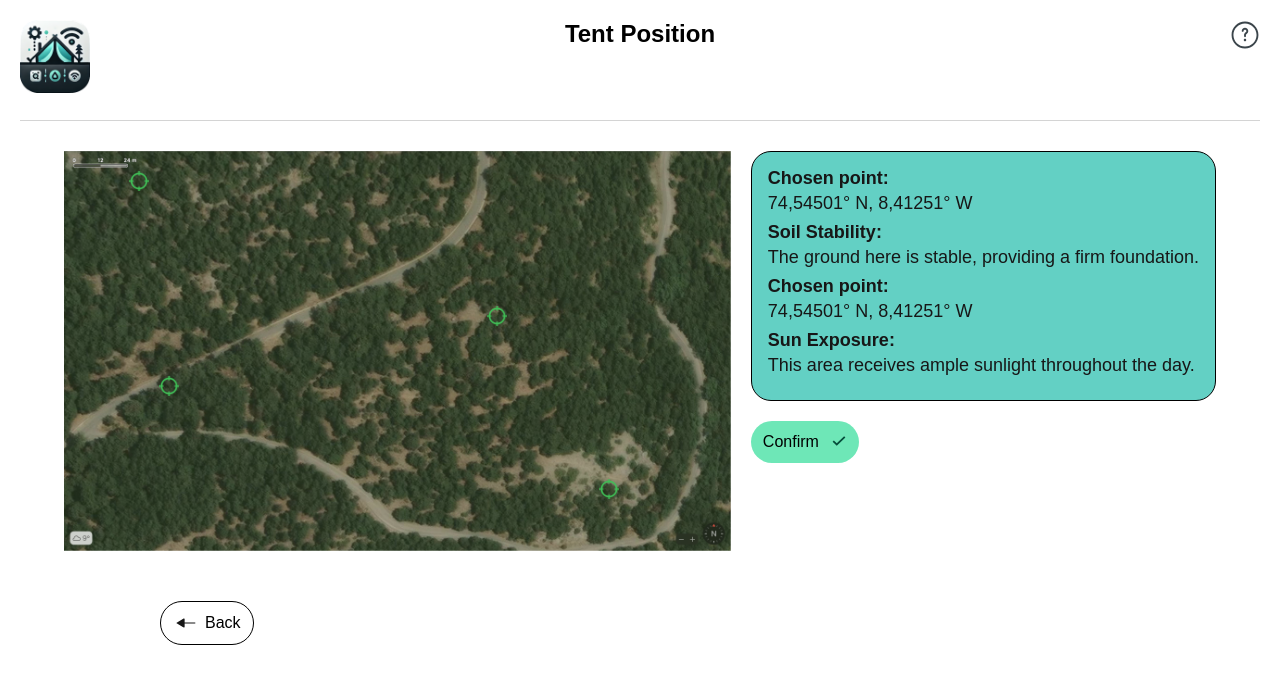
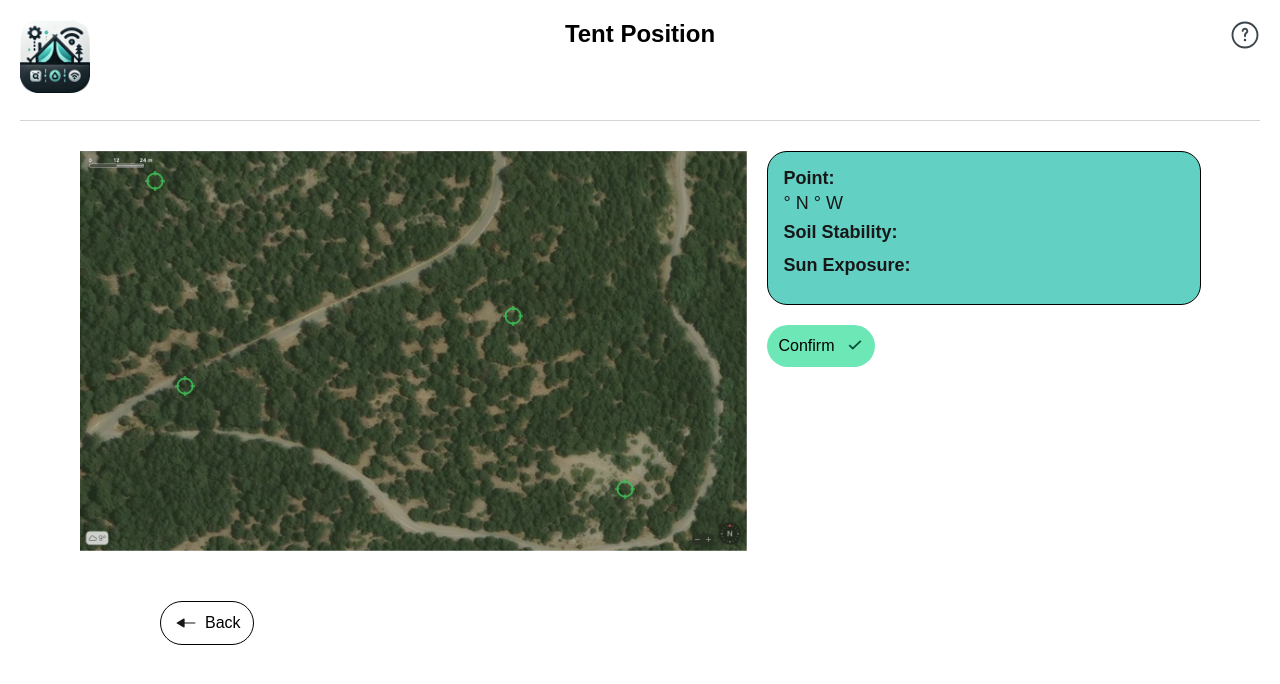
Before and after one commit to dimitry-lzs/hciWeb, a React app: page /tent-position in a window 1280 px wide. Shown: the top 684 px of the page. Built offline with nearby package versions, Linux system fonts and the light colour scheme.

Commit message:
progress

```diff
--- a/src/components/ConfirmButton/index.tsx
+++ b/src/components/ConfirmButton/index.tsx
@@ -16,9 +16,9 @@ export enum ButtonColor {
     Yellow = 'yellow',
 }
 
-export default function ConfirmButton({ text, icon, color }: { text: string; icon: ButtonIcon; color: ButtonColor }) {
+export default function ConfirmButton({ text, icon, color, onClick }: { text: string; icon: ButtonIcon; color: ButtonColor, onClick?: () => void }) {
     return (
-        <div className={`ConfirmButton ${color}`}>
+        <div className={`ConfirmButton ${color}`} onClick={onClick}>
             <div className="ConfirmButtonText">{text}</div>
             <div className={`ConfirmButtonIcon ${icon}`} />
         </div>
--- a/src/components/InfoContainer/InfoContainer.less
+++ b/src/components/InfoContainer/InfoContainer.less
@@ -9,6 +9,7 @@
     .InfoRow {
         font-size: 18px;
         padding-bottom: 8px;
+        width: 400px;
         .InfoLabel {
             font-weight: bold;
             padding-bottom: 4px;
--- a/src/pages/TentPosition/TentPosition.less
+++ b/src/pages/TentPosition/TentPosition.less
@@ -50,6 +50,14 @@
                     left: 535px;
                 }
             }
+
+            .chosenPoint {
+                position: absolute;
+                background: #68bd63;
+                height: 12px;
+                width: 12px;
+                border-radius: 6px;
+            }
         }
     }
 }
--- a/src/pages/TentPosition/index.tsx
+++ b/src/pages/TentPosition/index.tsx
@@ -1,4 +1,4 @@
-import React from 'react';
+import React, { useEffect, useState } from 'react';
 import { useNavigate } from 'react-router-dom';
 
 import Header from '../../components/Header';
@@ -9,28 +9,92 @@ import BackButton from '../../components/BackButton';
 
 import './TentPosition.less';
 
+interface Coordinates {
+    x: number | null,
+    y: number | null
+}
+
+function IndecentExposure(coordinates: Coordinates): string {
+    if (coordinates.x === null || coordinates.y === null) return '';
+    const value = coordinates.y % 150;
+    if (value < 50) return 'This area is very dark and cold. For mold and moss lovers.';
+    if (value < 100) return 'This area receives some sunlight. For those who like a bit of shade.';
+    if (value <= 150) return 'This area receives ample sunlight throughout the day. For sunburn lovers.';
+    return '';
+}
+
+function MentalStability(coordinates: Coordinates): string {
+    if (coordinates.x === null || coordinates.y === null) return '';
+    const value = coordinates.x % 150;
+    if (value < 50) return 'This area is very unstable. A swamp. For those who like to live dangerously.';
+    if (value < 100) return 'Earthquakes are common in this area. For people who can hold a balance.';
+    if (value <= 150) return 'This area is very stable. For those who are measuring their coffee with a thermometer before sipping it to avoid burns.';
+    return '';
+}
+
+function Map({ chosenCoordinates, hoverCoordinates, chooseCoordinates }: { chosenCoordinates: Coordinates, hoverCoordinates: (newCoordinates: Coordinates) => void, chooseCoordinates: (newCoordinates: Coordinates) => void }) {
+    useEffect(() => {
+        const SetCoordinates = (Setter: (newCoordinates: Coordinates) => void) => (event: MouseEvent) => Setter({
+            x: event.clientX - (event.currentTarget as HTMLElement).getBoundingClientRect().left,
+            y: event.clientY - (event.currentTarget as HTMLElement).getBoundingClientRect().top
+        });
+
+        const hoverHandler = SetCoordinates(hoverCoordinates);
+        const clickHandler = SetCoordinates(chooseCoordinates);
+
+        const map = document.getElementById('Map');
+        map?.addEventListener('mousemove', hoverHandler);
+        map?.addEventListener('click', clickHandler);
+
+        return () => {
+            map?.removeEventListener('mousemove', hoverHandler);
+            map?.removeEventListener('click', clickHandler);
+        };
+
+    }, []);
+
+    return <div className='Map' id='Map'>
+        <div className='chosenPoint' style={{ top: chosenCoordinates.y ?? '0', left: chosenCoordinates.x ?? '0', display: !chosenCoordinates.y || !chosenCoordinates.y ? 'none' : 'block' }} />
+        <div className='MapPoint first' />
+        <div className='MapPoint second' />
+        <div className='MapPoint third' />
+        <div className='MapPoint fourth' />
+    </div>;
+}
+
 export default function TentPosition() {
     const navigate = useNavigate();
+
+    const [coordinates, setCoordinates] = useState<Coordinates>({
+        x: null,
+        y: null
+    });
+
+    const [chosenCoordinates, chooseCoordinates] = useState<Coordinates>({
+        x: null,
+        y: null
+    });
 
     return (
         <div>
             <Header title='Tent Position' helpContent={<HelpModal title='Tent Positioning' text='Click where in the map you would like to place your tent. You may take advice from each spots unique characteristics.' />}/>
             <div className='Content'>
                 <div className='MapContainer'>
-                    <div className='Map'>
-                        <div className='MapPoint first' />
-                        <div className='MapPoint second' />
-                        <div className='MapPoint third' />
-                        <div className='MapPoint fourth' />
-                    </div>
+                    <Map chosenCoordinates={chosenCoordinates} hoverCoordinates={setCoordinates} chooseCoordinates={chooseCoordinates} />
                     <div className='MapControls'>
                         <InfoContainer>
-                            <InfoRow label='Chosen point:' value='74,54501° N, 8,41251° W' />
-                            <InfoRow label='Soil Stability:' value='The ground here is stable, providing a firm foundation.' />
-                            <InfoRow label='Chosen point:' value='74,54501° N, 8,41251° W' />
-                            <InfoRow label='Sun Exposure:' value='This area receives ample sunlight throughout the day.' />
+                            <InfoRow label='Point:' value={`${coordinates.x ?? ''}° N ${coordinates.y ?? ''}° W`} />
+                            <InfoRow label='Soil Stability:' value={MentalStability(coordinates)} />
+                            <InfoRow label='Sun Exposure:' value={IndecentExposure(coordinates)} />
+                            {chosenCoordinates.x && chosenCoordinates.y && (
+                                <>
+                                    <InfoRow label='Chosen Point:' value={`${chosenCoordinates.x ?? ''}° N ${chosenCoordinates.y ?? ''}° W`} />
+                                    <InfoRow label='Soil Stability:' value={MentalStability(chosenCoordinates)} />
+                                    <InfoRow label='Sun Exposure:' value={IndecentExposure(chosenCoordinates)} />
+                                </>
+                            )}
                         </InfoContainer>
-                        <ConfirmButton text='Confirm' icon={ButtonIcon.Tick} color={ButtonColor.Green} />
+                        <ConfirmButton text='Confirm' icon={ButtonIcon.Tick} color={ButtonColor.Green} onClick={() => navigate('/poles-setup')} />
                     </div>
                 </div>
                 <div className='NavigationButton'>
```
